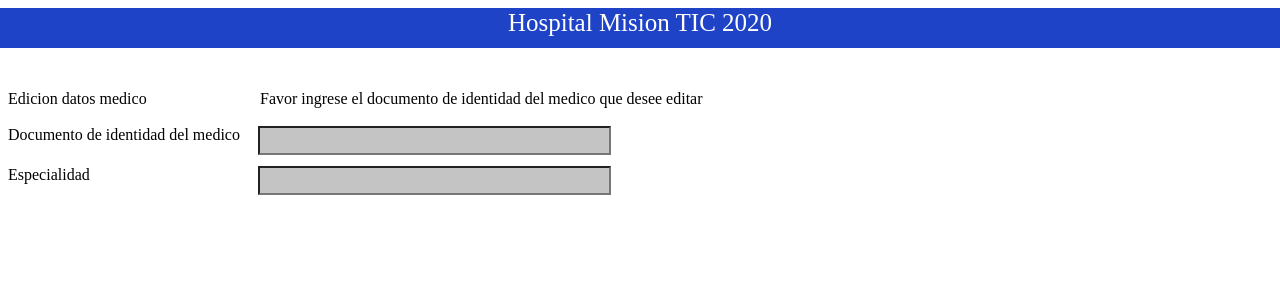
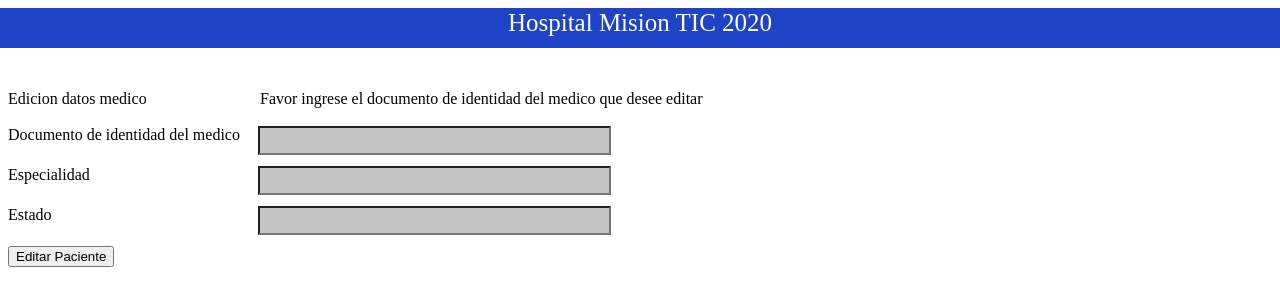
Before and after one commit to MSRestreLeon/Grupo-5-, a Flask app: page /superAdministrador/editarMedico in a window 1280 px wide; the page is wider, and only the part inside the window is pictured. Shown: the top 306 px of that part. Run offline with Flask 2, Linux system fonts and the light colour scheme.

Commit message:
Actualizacion editar medico

```diff
--- a/003_proyecto/main.py
+++ b/003_proyecto/main.py
@@ -187,11 +187,11 @@ def consulta_medica():
 # Rutas Super Administrador
 
 
-@app.route("/superAdministrador")
+@app.route("/superAdministrador", methods=["GET", "POST"])
 def superAdministrador():
     return render_template("superAdministrador.html")
 
-@app.route("/superAdministrador/editarMedico")
+@app.route("/superAdministrador/editarMedico", methods=["GET", "POST"])
 def editarMedico():
     return render_template("editarMedico.html")
 
--- a/003_proyecto/static/css/medico.css
+++ b/003_proyecto/static/css/medico.css
@@ -292,3 +292,7 @@
     top: 90px;
 
 }
+.buttonEditarPaciente{
+    position: absolute;
+    top: 246px;
+}
--- a/003_proyecto/templates/editarMedico.html
+++ b/003_proyecto/templates/editarMedico.html
@@ -19,14 +19,36 @@
   </div>
 
   <div class="textoEncabezadoDatosPaciente">Favor ingrese el documento de identidad del medico que desee editar </div>
-  <form action="" method="POST">
+  <form action="" method="">
     <div>
-    <div class="documento">            Documento de identidad del medico <input name="docPaciente" type="text" class="perfil" > </div>
-    <div class="nombre">               Especialidad                      <input name="idCita" type="text"  class="perfil"> </div>
-
+    <div class="documento">            Documento de identidad del medico <input id="docMedico" name="docMedico" type="text" class="perfil" > </div>
+    <div class="nombre">               Especialidad                      <input id="especialidad" name="especialidad" type="text"  class="perfil"> </div>
+    <div class="cargo">               Estado                            <input id="estado" name="estado" type="text"  class="perfil"> </div>
+    <div><button type="submit" onclick="validarEdicion()" class="buttonEditarPaciente">Editar Paciente</button></div>
   </form>
 </body>
 <script>
+    function validarEdicion() {
+    var docMedico = document.getElementById("docMedico").value;
+    var especialidad = document.getElementById("especialidad").value;
+    var estado = document.getElementById("estado").value;
+    if ((docMedico=="")==false){
+        if (isNaN(docMedico)==false) {
+            alert('Cedula actualizada');
+        }else{alert('[ERROR] Datos no guardados, favor ingrese corectamente el documento de identidad');}
+    }
+    if ((especialidad=="")==false){
+        if (isNaN(especialidad)) {
+            alert('Especialidad actualizada');
+        }else{alert('[ERROR] Datos no guardados, favor ingrese corectamente el especialidad');}
+    }
+    if ((estado=="")==false) {
+        if ((estado="activo") || (estado="inactivo")) {
+            alert('Estado actualizado');
+        }else{alert('[ERROR] Datos no guardados, favor ingrese corectamente el estado');}
+    }
+
+  }
     function refSuperAdmin() {
     location.href="http://127.0.0.1:5000/superAdministrador"
   }
```
Also changed, not shown: 003_proyecto/hospital.db.
